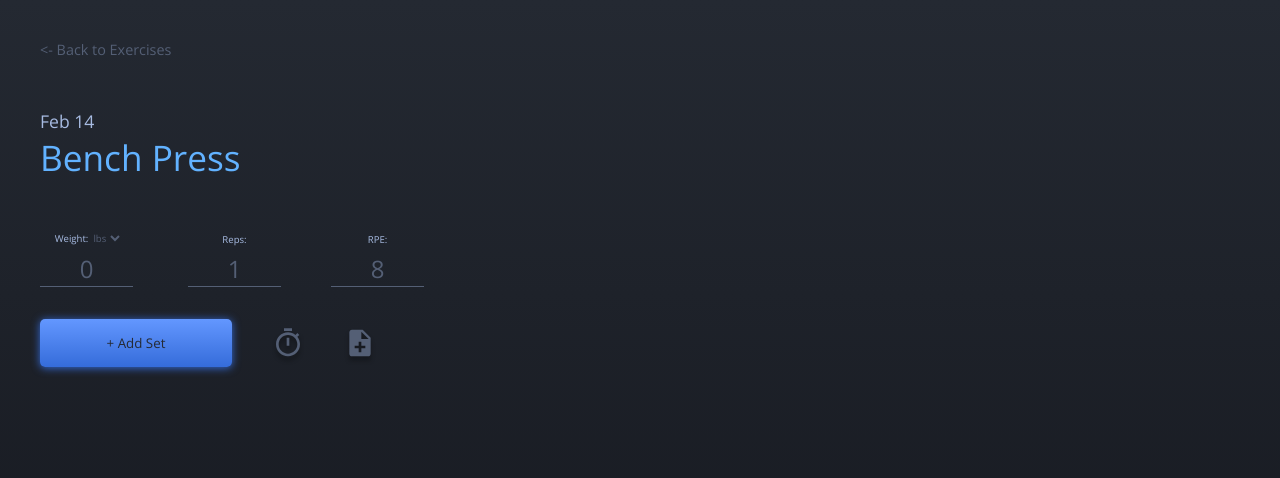
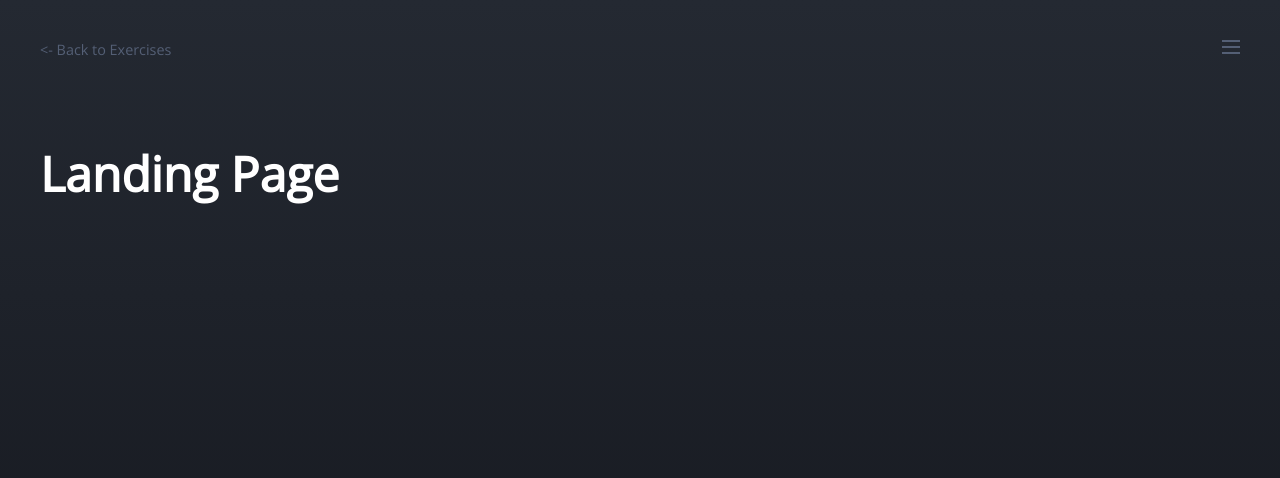
Before and after one commit to purpleshell/ideal-barnacle, a React (Create React App) app in the folder client/: page / in a window 1280 px wide. Shown: the top 478 px of the page. Built offline with nearby package versions, Linux system fonts and the light colour scheme; a web font is replaced by a local one.

Commit message:
Implemented routing for exercises

```diff
--- a/client/package.json
+++ b/client/package.json
@@ -8,12 +8,14 @@
     "@types/node": "^11.11.0",
     "@types/react": "^16.8.7",
     "@types/react-dom": "^16.8.2",
+    "@types/react-router-dom": "^4.3.1",
     "apollo-boost": "^0.3.1",
     "graphql": "^14.1.1",
     "node-sass": "^4.11.0",
     "react": "16.8.4",
     "react-apollo": "^2.5.2",
     "react-dom": "16.8.4",
+    "react-router-dom": "^5.0.0",
     "react-scripts": "2.1.8",
     "typescript": "^3.3.3333"
   },
--- a/client/src/App.tsx
+++ b/client/src/App.tsx
@@ -1,7 +1,10 @@
 import ApolloClient from "apollo-boost";
 import React, { Component } from "react";
 import { ApolloProvider } from "react-apollo";
-import Sets from "./components/Sets";
+import { BrowserRouter as Router, Link, Route } from "react-router-dom";
+import ExercisePage from "./pages/ExercisePage";
+import ExercisesPage from "./pages/ExercisesPage";
+import LandingPage from "./pages/LandingPage";
 
 const client = new ApolloClient({
   uri:
@@ -16,41 +19,50 @@ class App extends Component {
       <div className="App">
         <header className="App-header">
           <ApolloProvider client={client}>
-            <nav>
-              <a href="/exercises">
-                <div className="parent-screen-link">
+            <Router>
+              <nav className="exercise-page-nav">
+                <div>
+                  <Link to="/exercises" className="parent-screen-link">
                     {"<- Back to Exercises"}
+                  </Link>
+                  <svg
+                    className="right menu-toggle"
+                    width="18"
+                    height="14"
+                    viewBox="0 0 18 14"
+                    fill="none"
+                    xmlns="http://www.w3.org/2000/svg"
+                    onClick={() => {}}
+                  >
+                    <path
+                      d="M0 0H18V2H0V0ZM0 6H18V8H0V6ZM0 12H18V14H0V12Z"
+                      fill="#545f75"
+                    />
+                  </svg>
                 </div>
-              </a>
-              <a href="/date-picker">
-                <div className="exercise-page-workout-date">{"Feb 14"}</div>
-              </a>
-              <a href="/exercise-picker">
-                <div className="exercise-page-name exercise-name">
-                  Bench Press
-                </div>
-              </a>
+
                 <div className="menu hidden">
                   <ul className="li">
-                  <a href="/">Home</a>
+                    <Link to="/">Home</Link>
                   </ul>
                   <ul className="li">
-                  <a href="/exercises">Exercises</a>
+                    <Link to="/exercises">Exercises</Link>
                   </ul>
                   <ul className="li">
-                  <a href="/workouts">Workouts</a>
+                    <Link to="/workouts">Workouts</Link>
                   </ul>
                   <ul className="li">
-                  <a href="/profile">Profile</a>
+                    <Link to="/profile">Profile</Link>
                   </ul>
                   <ul className="li">
-                  <a href="/graphs">Graphs</a>
+                    <Link to="/graphs">Graphs</Link>
                   </ul>
                 </div>
               </nav>
-            <Sets />
-            {/* <CreateExerciseForm />
-            <ExerciseList /> */}
+              <Route path="/" exact component={LandingPage} />
+              <Route exact path="/exercises/" component={ExercisesPage} />
+              <Route path="/exercise/:id" component={ExercisePage} />
+            </Router>
           </ApolloProvider>
         </header>
       </div>
--- a/client/src/components/Exercise.tsx
+++ b/client/src/components/Exercise.tsx
@@ -1,5 +1,6 @@
 import React, { useState } from "react";
 import { Mutation } from "react-apollo";
+import { Link } from "react-router-dom";
 import { useInput } from "./Hooks";
 import { DELETE_EXERCISE, READ_ALL_EXERCISES, UPDATE_EXERCISE } from "./Schema";
 
@@ -69,7 +70,9 @@ const Exercise = ({ exerciseName, targetMuscles }: any) => {
     </Mutation>
   ) : (
     <div>
-      <span className="exercise-name">{exerciseName}</span>
+      <Link to={`/exercise/${exerciseName}`} className="exercise-name">
+        {exerciseName}
+      </Link>
       {targetMuscles}
       <span className="working-set-icons">
         <i
--- a/client/src/components/Sets.tsx
+++ b/client/src/components/Sets.tsx
@@ -1,7 +1,7 @@
 import React, { useState } from "react";
 import CreateSetForm from "./CreateSetForm";
 
-function Sets() {
+const Sets = () => {
   type WorkingSet = {
     weight: string;
     systemOfMeasurement: string;
@@ -72,6 +72,6 @@ function Sets() {
     );
 
   return markup;
-}
+};
 
 export default Sets;
--- /dev/null
+++ b/client/src/pages/ExercisePage.tsx
@@ -0,0 +1,21 @@
+import React from "react";
+import Sets from "../components/Sets";
+
+const ExercisePage = ({ match }: any) => {
+  return (
+    // TODO: Write better composition of componenets more akin to ExercisesPage
+    <>
+      <a href="/date-picker">
+        <div className="exercise-page-workout-date">{"Feb 14"}</div>
+      </a>
+      <a href="/exercise-picker">
+        <div className="exercise-page-name exercise-name">
+          {match.params.id}
+        </div>
+      </a>
+      <Sets />
+    </>
+  );
+};
+
+export default ExercisePage;
--- /dev/null
+++ b/client/src/pages/ExercisesPage.tsx
@@ -0,0 +1,14 @@
+import React from "react";
+import CreateExerciseForm from "../components/CreateExerciseForm";
+import ExerciseList from "../components/ExerciseList";
+
+const ExercisesPage = () => {
+  return (
+    <>
+      <CreateExerciseForm />
+      <ExerciseList />
+    </>
+  );
+};
+
+export default ExercisesPage;
--- /dev/null
+++ b/client/src/pages/LandingPage.tsx
@@ -0,0 +1,7 @@
+import React from "react";
+
+const LandingPage = () => {
+  return <h1>Landing Page</h1>;
+};
+
+export default LandingPage;
--- a/client/src/styles/index.scss
+++ b/client/src/styles/index.scss
@@ -63,20 +63,53 @@ code {
     monospace;
 }
 
-a {
-  text-decoration: none;
-}
-
 .parent-screen-link {
   font-size: 0.9rem;
   text-align: left;
   color: #545f75;
+  display: inline;
+  float: left;
+}
+
+.parent-screen-link:hover {
+  color: #a7bbe2;
+}
+
+.menu-toggle {
+  font-size: 0.9rem;
+  height: 14px;
+  cursor: pointer;
+}
+
+.menu-toggle:hover path {
+  fill: #a7bbe2;
+}
+
+// ** Exercises Page ** //
+.exercise-input {
+  width: 100px;
+}
+
+.error-message {
+  color: $red-7;
+  font-size: 8px;
+}
+
+.exercise-name {
+  color: $blue-3;
+  margin-right: 20px;
+}
+// ** End Exercises Page ** //
+
+// ** Exercise Page ** //
+.exercise-page-nav {
+  width: 100%;
+  margin-bottom: 50px;
 }
 
 .exercise-page-workout-date {
   font-size: 1.1rem;
   text-align: left;
-  margin-top: 50px;
   color: #a7bbe2;
 }
 
@@ -84,6 +117,11 @@ a {
   font-size: 2.2rem;
   text-align: left;
   margin-bottom: 50px;
+}
+
+.add-note,
+.add-timer {
+  margin: 8px 0px 0px 40px;
 }
 
 .add-timer:hover path {
@@ -224,7 +262,6 @@ input::placeholder {
   margin-right: 5px;
 }
 
-// Currently unused
 select {
   background-color: #252a3400;
   border: none;
@@ -234,7 +271,6 @@ select {
   text-align-last: center;
 }
 
-// Currently unused
 select:focus,
 select:active {
   border: none;
@@ -259,29 +295,22 @@ button {
   height: 48px;
   top: 0;
 }
+// ** End Exercise Page ** //
 
-svg {
-  margin: 8px 0px 0px 40px;
-}
-
-.exercise-input {
-  width: 100px;
-}
-
+// ** Utility Classes ** //
 .pointer {
   cursor: pointer;
-}
-
-.error-message {
-  color: $red-7;
-  font-size: 8px;
-}
-
-.exercise-name {
-  color: $blue-3;
-  margin-right: 20px;
 }
 
 .hidden {
   display: none;
 }
+
+.right {
+  float: right;
+}
+
+a {
+  text-decoration: none;
+}
+// ** End Utility Classes ** //
```
Also changed, not shown: 1 other file (tests, documents, lock files or other folders). Lines whose indentation alone changed are shown as unchanged.
